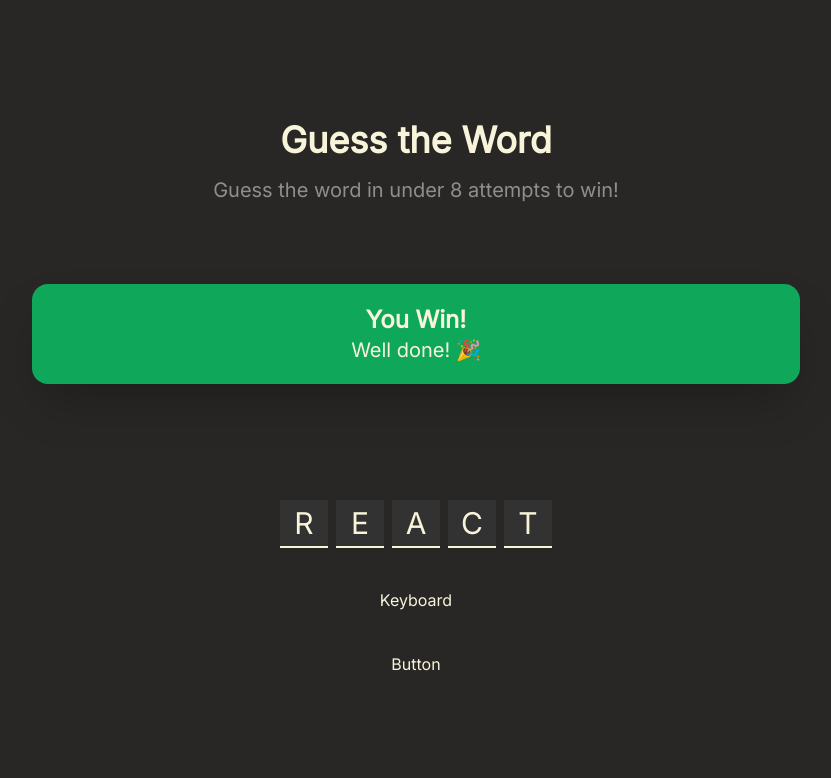
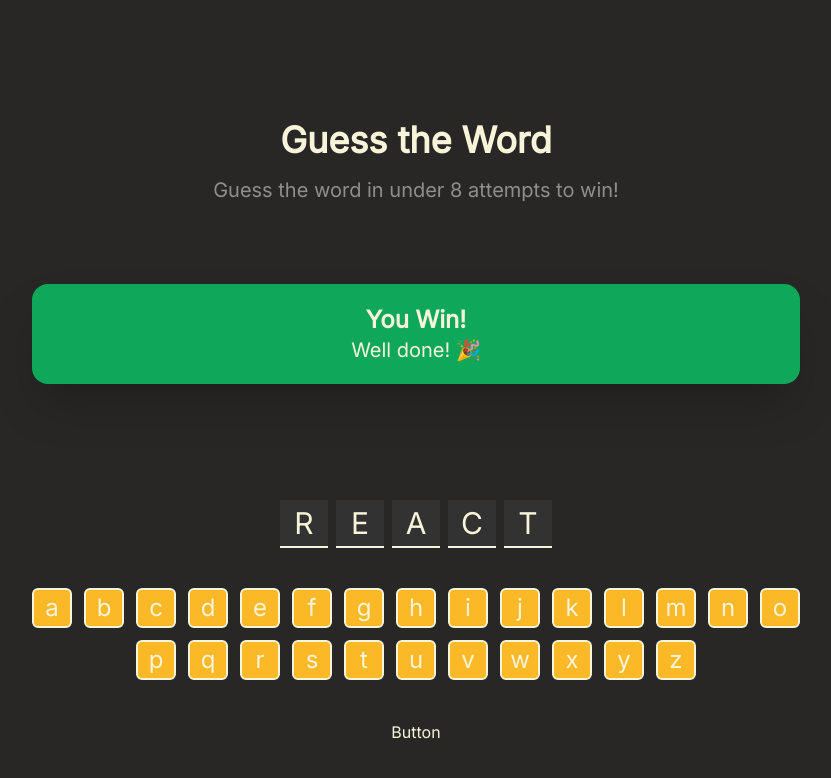
Before and after one commit to Syntrice/assembly-endgame, a React (Vite) app: page / in a window 1280 px wide. Shown: the top 778 px of the page, without its empty margins (224-1055 px from the left). Built offline with nearby package versions, Linux system fonts and the light colour scheme; some icons are missing.

Commit message:
feat: Create Keyboard component

```diff
--- /dev/null
+++ b/src/components/keyboard/Key.tsx
@@ -0,0 +1,33 @@
+import React from "react";
+import { KeyState } from "../../models/keyState";
+
+interface KeyProps {
+    keyState: KeyState;
+    children: React.ReactNode;
+    onClick?: () => void;
+}
+
+export default function Key({ keyState, onClick, children }: KeyProps) {
+    const keyColor = () => {
+        switch (keyState) {
+            case KeyState.Correct:
+                return " bg-theme-green";
+            case KeyState.Incorrect:
+                return " bg-theme-red";
+            case KeyState.Unknown:
+                return " bg-theme-amber";
+        }
+    };
+
+    return (
+        <button
+            className={
+                "border-2 rounded-md border-theme-foreground flex w-10 h-10 justify-center items-center text-2xl" +
+                keyColor()
+            }
+            onClick={onClick}
+        >
+            {children}
+        </button>
+    );
+}
--- a/src/components/keyboard/Keyboard.tsx
+++ b/src/components/keyboard/Keyboard.tsx
@@ -1,5 +1,14 @@
+import { KeyState } from "../../models/keyState";
+import Key from "./Key";
+
 export default function Keyboard() {
+    const alphabet = "abcdefghijklmnopqrstuvwxyz";
+
     return (
-        <div className="flex justify-center"><p>Keyboard</p></div>
-    )
+        <div className="flex justify-center flex-wrap gap-3">
+            {alphabet.split("").map((letter, index) => (
+                <Key key={index} keyState={KeyState.Unknown}>{letter}</Key>
+            ))}
+        </div>
+    );
 }
--- /dev/null
+++ b/src/models/keyState.ts
@@ -0,0 +1,5 @@
+export enum KeyState {
+    Unknown,
+    Correct,
+    Incorrect
+};
```
